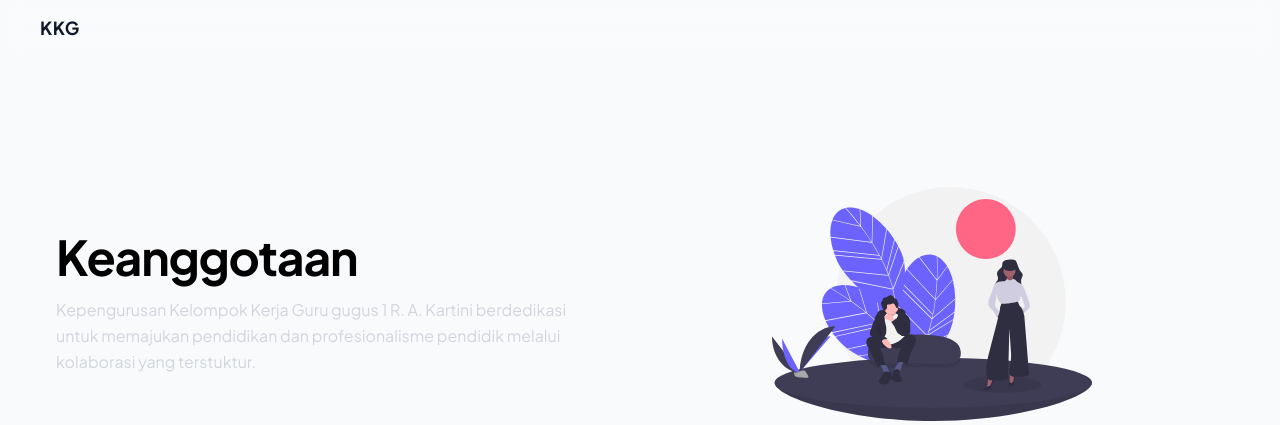
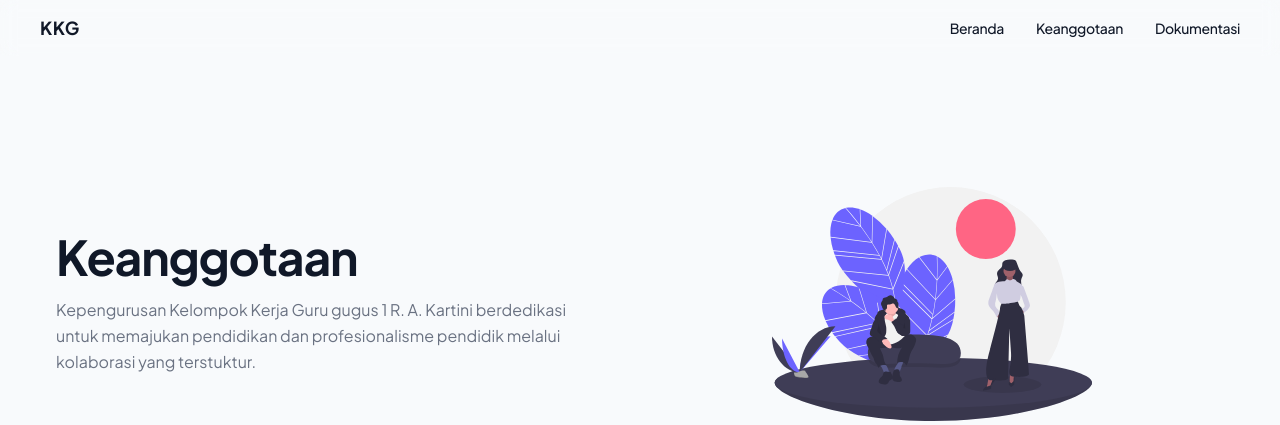
Before and after one commit to fajritaridala/kkg-community, a React (Vite) app: page /membership in a window 1280 px wide. Shown: the top 425 px of the page. Built offline with nearby package versions, Linux system fonts and the light colour scheme; a web font is replaced by a local one.

Commit message:
fix: memperbaiki opacity dari teks nav saat tampilan laptop

```diff
--- a/src/components/Navbar.tsx
+++ b/src/components/Navbar.tsx
@@ -53,7 +53,7 @@ export default function Navbar() {
       </div>
       {/* mobile menu start */}
       <div
-        className={`fixed top-0 left-0 z-0 flex h-1/2 w-full flex-col space-y-4 bg-transparent py-6 text-lg font-semibold capitalize backdrop-blur-3xl transition-all duration-300 ease-in-out md:top-0 md:z-50 md:mt-0 md:flex md:h-14 md:flex-row md:justify-end md:gap-8 md:bg-transparent md:px-10 md:py-0 md:text-sm md:font-medium md:backdrop-blur-none ${isOpen ? 'translate-y-0 pt-16 opacity-100' : '-translate-y-full opacity-0 md:translate-y-0'}`}
+        className={`fixed top-0 left-0 z-0 flex h-1/2 w-full flex-col space-y-4 bg-transparent py-6 text-lg font-semibold capitalize backdrop-blur-3xl transition-all duration-300 ease-in-out md:top-0 md:z-50 md:mt-0 md:flex md:h-14 md:flex-row md:justify-end md:gap-8 md:bg-transparent md:px-10 md:py-0 md:text-sm md:font-medium md:backdrop-blur-none ${isOpen ? 'translate-y-0 pt-16' : '-translate-y-full md:translate-y-0'}`}
       >
         {textMenu.map((item) => (
           <NavHashLink
--- a/src/pages/Membership/Membership.tsx
+++ b/src/pages/Membership/Membership.tsx
@@ -6,10 +6,10 @@ export default function Membership() {
       {/* hero section start */}
       <div className="my-22 flex w-full items-center-safe md:px-14">
         <div className="w-full space-y-4 md:w-1/2">
-          <h1 className="text-center text-3xl font-bold tracking-tight capitalize text-shadow-foreground md:text-left md:text-5xl">
+          <h1 className="text-center text-3xl font-bold tracking-tight text-foreground-dark capitalize md:text-left md:text-5xl">
             keanggotaan
           </h1>
-          <p className="hidden w-lg text-base leading-relaxed text-foreground-muted first-letter:capitalize md:block">
+          <p className="hidden w-lg text-base leading-relaxed text-foreground first-letter:capitalize md:block">
             kepengurusan Kelompok Kerja Guru gugus 1 R. A. Kartini berdedikasi
             untuk memajukan pendidikan dan profesionalisme pendidik melalui
             kolaborasi yang terstuktur.
```
